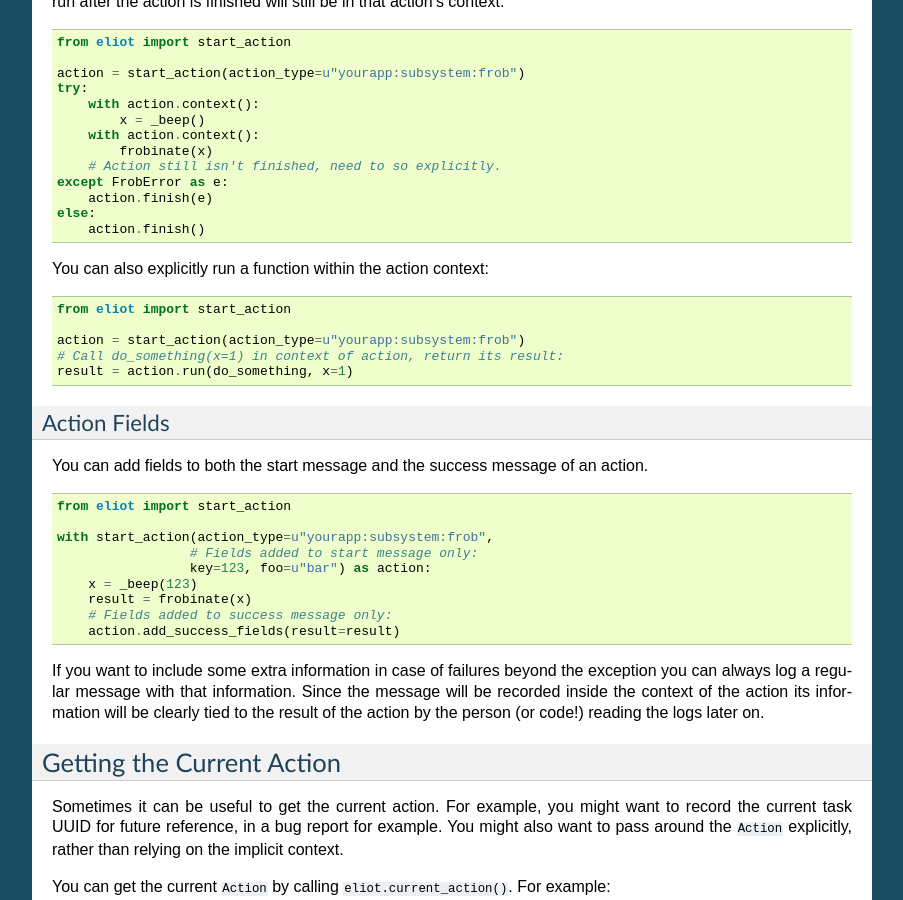
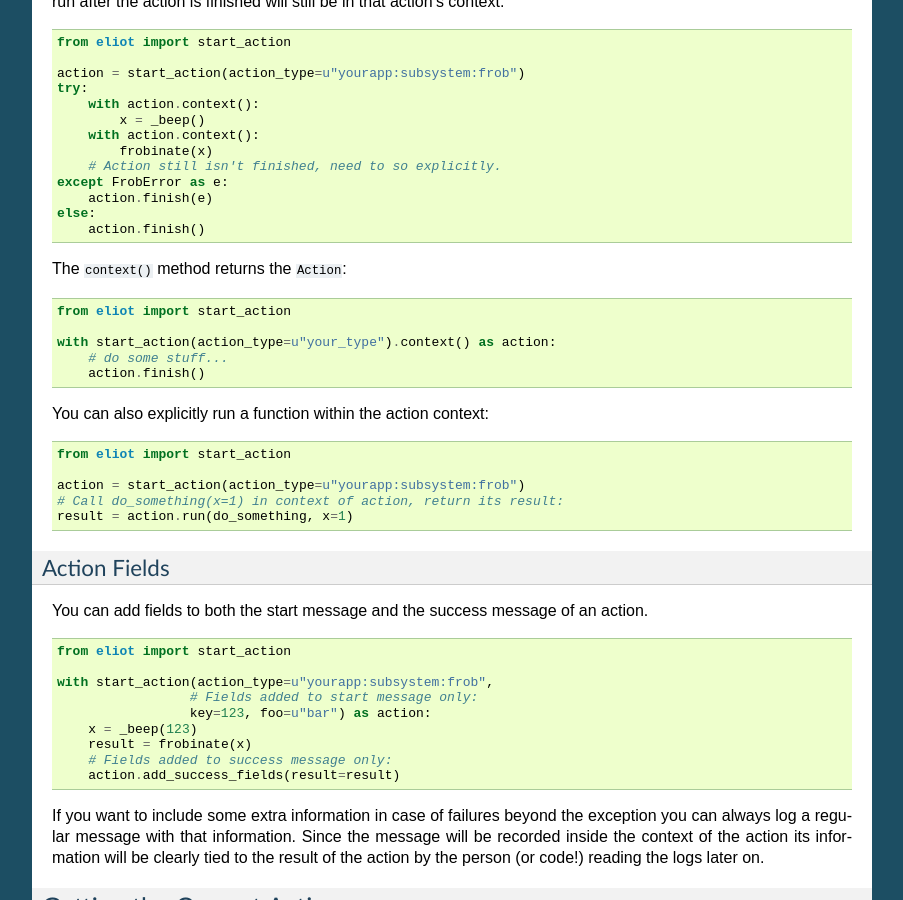
Before and after one commit to itamarst/eliot, a Sphinx documentation site: the page built from docs/source/generating/actions.rst, in a window 1280 px wide and 900 px high, scrolled down 1635 px. Shown: the whole window, without its empty margins (198-1101 px from the left). Built offline with Sphinx 7.4.7, drawn with Linux system fonts in a browser that asks for light colours; pages that are not in the unit, such as notebooks, are missing from menus.

Commit message:
context() returns the Action.

```diff
--- a/docs/source/generating/actions.rst
+++ b/docs/source/generating/actions.rst
@@ -110,6 +110,16 @@
      else:
          action.finish()
 
+The ``context()`` method returns the ``Action``:
+
+.. code-block:: python
+
+     from eliot import start_action
+
+     with start_action(action_type=u"your_type").context() as action:
+         # do some stuff...
+         action.finish()
+
 You can also explicitly run a function within the action context:
 
 .. code-block:: python
--- a/docs/source/generating/twisted.rst
+++ b/docs/source/generating/twisted.rst
@@ -83,10 +83,8 @@
      from eliot import startAction
      from eliot.twisted import DeferredContext
 
-
      def go():
-         action = startAction(action_type=u"yourapp:subsystem:frob")
-         with action.context():
+         with startAction(action_type=u"your_type").context() as action:
              d = DeferredContext(Deferred())
              # gotResult(result, x=1) will be called in the context of the action:
              d.addCallback(gotResult, x=1)
--- a/docs/source/news.rst
+++ b/docs/source/news.rst
@@ -6,7 +6,8 @@
 
 Features:
 
-* ``eliot.current_action()`` returns the current ``Action``, and ``Action.task_uuid`` is the task's UUID.
+* New APIs: ``eliot.current_action()`` returns the current ``Action``, and ``Action.task_uuid`` is the task's UUID.
+* You can now do ``with YOUR_ACTION().context() as action:``, i.e. ``Action.context()`` context manager returns the ``Action`` instance.
 * ``ActionType.as_task`` no longer requires a logger argument, matching the other APIs where passing in a logger is optional.
 
 0.12.0
```
Also changed, not shown: 2 other files.
